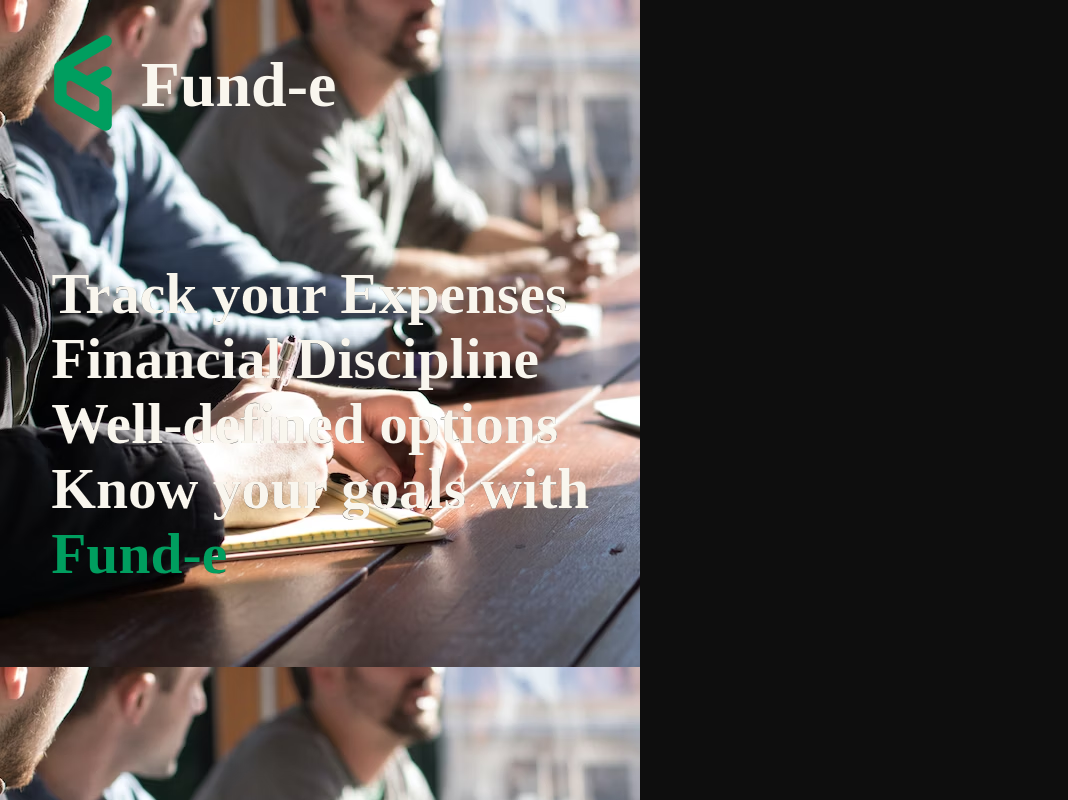
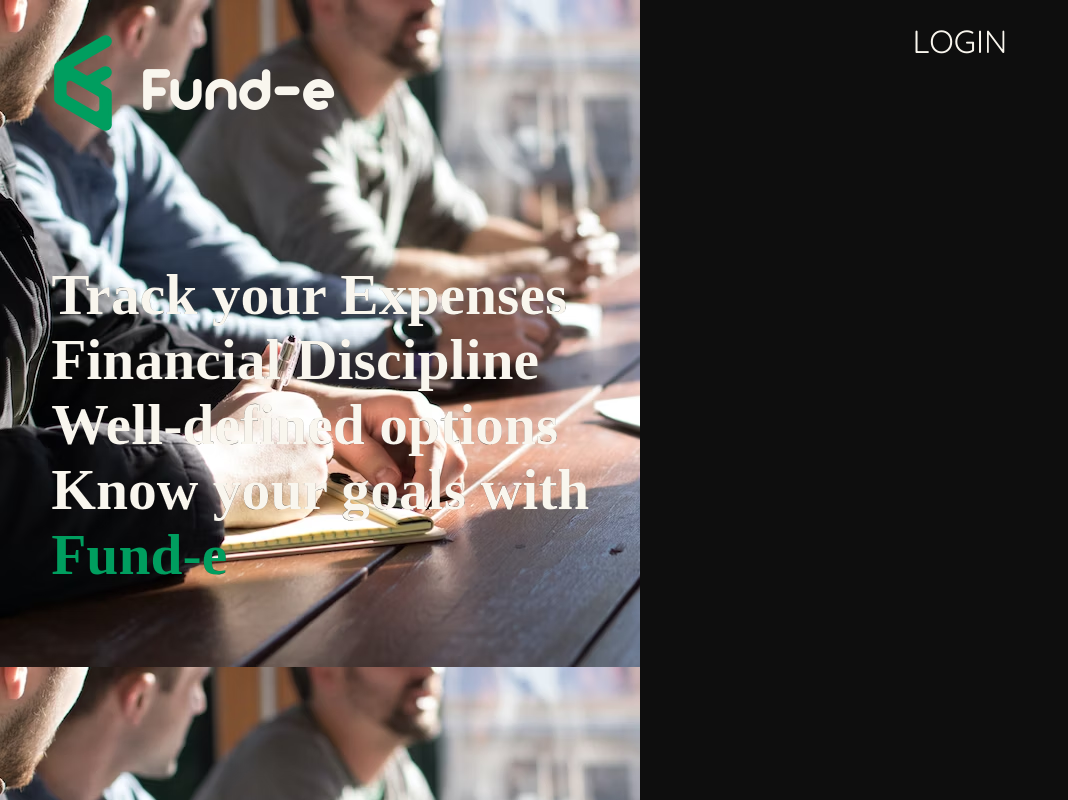
Before and after one commit to Mooyi07/Fund-E, a PHP site: page / in a window 1280 px wide. Shown: the whole page, without its empty margins (0-1068 px from the left). Run offline with PHP 8.4, Linux system fonts and the light colour scheme; style sheets or scripts are compiled from the project's sources.

Commit message:
Added Quicksand

```diff
--- a/index.php
+++ b/index.php
@@ -7,6 +7,7 @@
     <title>Fund-E | Login</title>
     <link rel="stylesheet" href="styles.scss">
     <link rel="icon" href="assets/img/logo.svg" type="image/x-icon">
+    <link href='https://fonts.googleapis.com/css?family=Quicksand' rel='stylesheet'>
 </head>
 <body>
 <main>
@@ -26,7 +27,10 @@
         </div>
     </div>
     <div class="login-form">
+        <form action="action_page.php" method="post">
+            <h1>LOGIN</h1>
 
+        </form>
     </div>
 </main>
 </body>
--- a/styles.scss
+++ b/styles.scss
@@ -4,12 +4,8 @@
     --black: #0E0E0E;
 }
 @font-face {
-    font-family: "Arista 2.0 Alternate light"; src: url('assets/fonts/z-arista/Arista2.0/Alternate light.ttf') format('truetype');
-    font-family: "Arista 2.0 light";           src: url('assets/fonts/z-arista/Arista2.0 light.ttf') format('truetype');
-    font-family: "Arista 2.0 fat";             src: url('assets/fonts/z-arista/Arista2.0_fat.ttf') format('truetype');
     font-family: "Arista 2.0";                 src: url('assets/fonts/z-arista/Arista2.0.ttf') format('truetype');
     font-family: "Arista 2.0 Alternate";       src: url('assets/fonts/z-arista/Arista2.0Alternate.ttf') format('truetype');
-    font-family: "Arista 2.0 Alternate Full";  src: url('assets/fonts/z-arista/Arista2.0Alternate_full.ttf') format('truetype');
 }
 body {
     padding: 0;
@@ -63,4 +59,18 @@ main {
 .login-form {
     display: flex;
     width: 100%;
+    form {
+        display: flex;
+        flex-wrap: wrap;
+        justify-content: center;
+        text-align: center;
+        width: 100%;
+        h1 {
+            text-align: center;
+            color: var(--white);
+            font-family: 'Quicksand';
+            font-weight: lighter;
+        }
+
+    }
 }
```
Also changed, not shown: assets/fonts/quicksand/Quicksand-Bold.ttf (added), assets/fonts/quicksand/Quicksand-Light.ttf (added), assets/fonts/quicksand/Quicksand-Medium.ttf (added), assets/fonts/quicksand/Quicksand-Regular.ttf (added), assets/fonts/quicksand/Quicksand-SemiBold.ttf (added).
